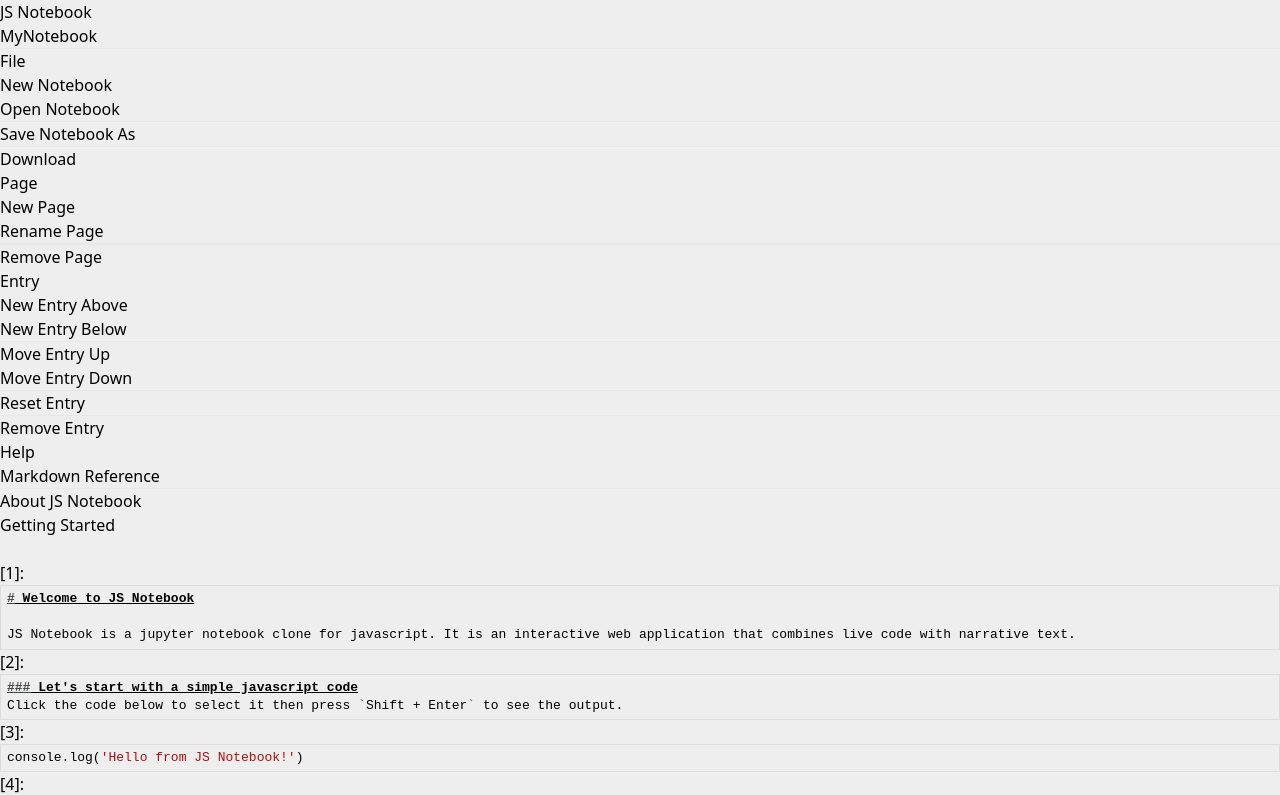
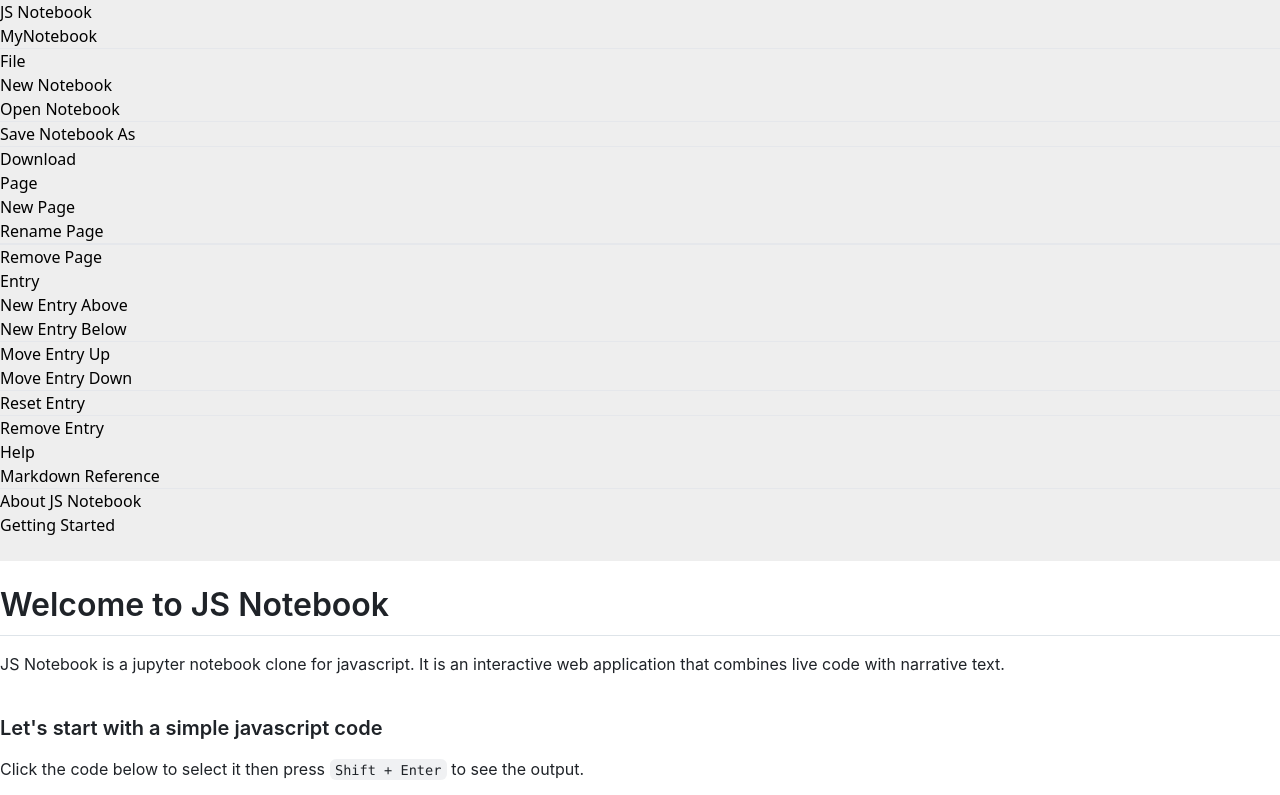
Before and after one commit to ranasun/js-notebook, a React (Vite) app: page / in a window 1280 px wide. Shown: the top 795 px of the page. Built offline with nearby package versions, Linux system fonts and the light colour scheme; some icons are missing.

Commit message:
Auto render markdown

```diff
--- a/src/containers/Entry.tsx
+++ b/src/containers/Entry.tsx
@@ -52,6 +52,14 @@ const Entry: React.FC<EntryProp> = ({
   const [isMarkdown, setIsMarkdown] = useState(false);
   const dispatch = useDispatch();
   const ref = React.createRef<any>();
+
+  useEffect(() => {
+    if (type === 'text') {
+      setCode(content);
+      setError('');
+      setIsMarkdown(true);
+    }
+  }, []);
 
   useEffect(() => {
     if (inFocus === entryId && ref.current?.view) {
```
